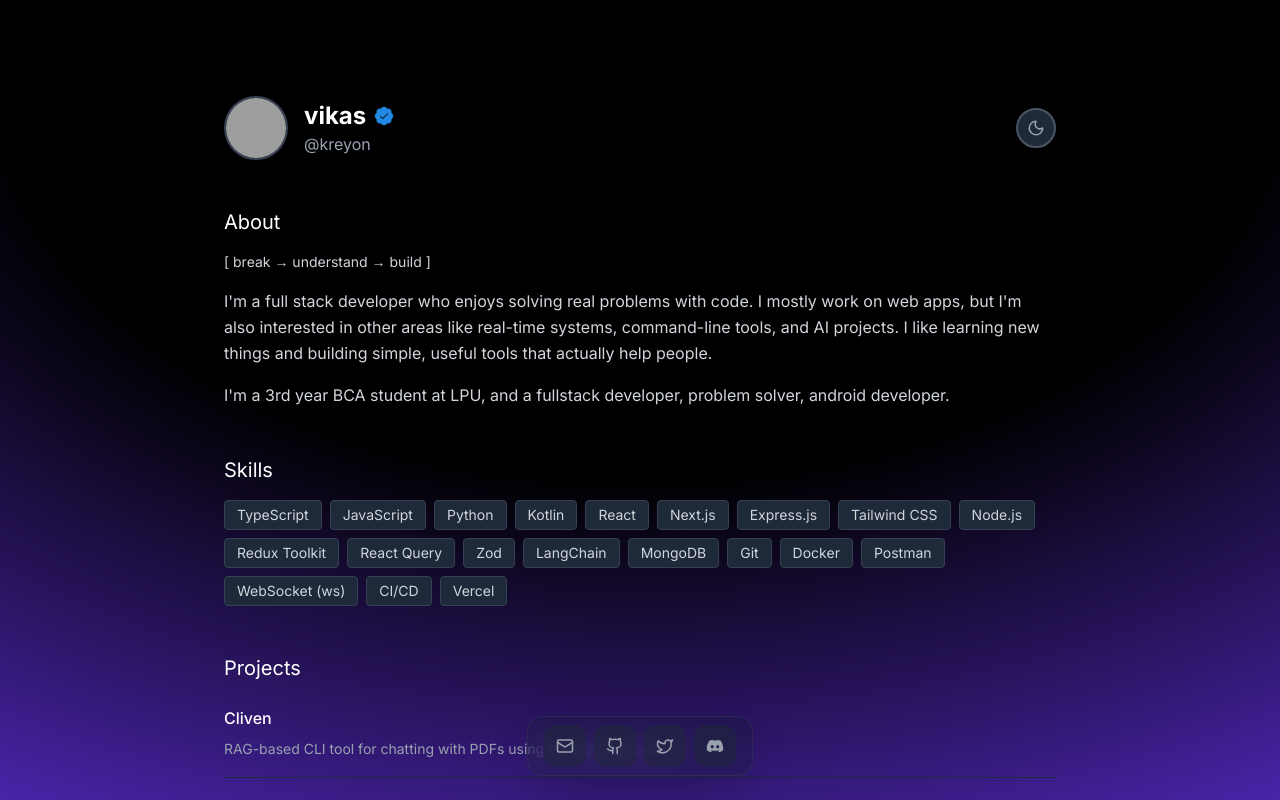
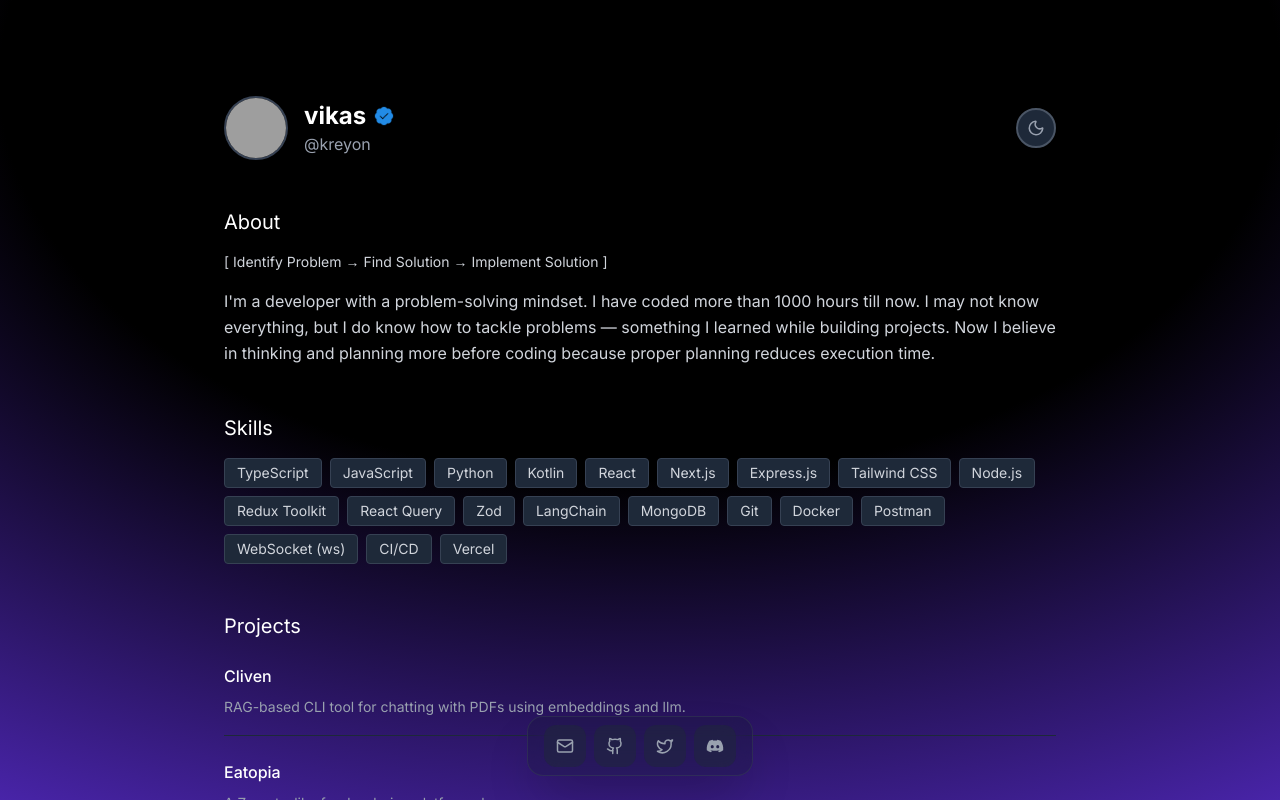
Before and after one commit to krey-yon/w3m, a Next.js app: page / in a window 1280 px wide. Built offline with nearby package versions, Linux system fonts and the light colour scheme; grey boxes are pictures that could not be loaded.

Commit message:
updated personel info

```diff
--- a/src/Data/personalInfo.ts
+++ b/src/Data/personalInfo.ts
@@ -1,9 +1,10 @@
 export const personalData = {
-    Name: "Vikas",
-    Alias: "Kreyon",
-    ProfilePicture: "https://avatars.githubusercontent.com/krey-yon",
-  aboutMe:
-    "I'm a full stack developer who enjoys solving real problems with code. I mostly work on web apps, but I'm also interested in other areas like real-time systems, command-line tools, and AI projects. I like learning new things and building simple, useful tools that actually help people.",
+  Name: "Vikas",
+  Alias: "Kreyon",
+  ProfilePicture: "https://avatars.githubusercontent.com/krey-yon",
+  aboutMe: `I'm a developer with a problem-solving mindset. I have coded more than 1000 hours till now.
+  I may not know everything, but I do know how to tackle problems — something I learned while building projects.
+  Now I believe in thinking and planning more before coding because proper planning reduces execution time.`,
   role: ["fullstack developer", "problem solver", "android developer"],
   College: "LPU",
   CurrentYear: "3rd year",
--- a/src/app/page.tsx
+++ b/src/app/page.tsx
@@ -84,7 +84,7 @@ export default function Home() {
               isDark ? "text-gray-300" : "text-gray-700"
             }`}
           >
-            [ break → understand → build ]
+            [ Identify Problem → Find Solution → Implement Solution ]
           </div>
           <div
             className={`space-y-4 leading-relaxed ${
@@ -92,11 +92,11 @@ export default function Home() {
             }`}
           >
             <p>{personalData.aboutMe}</p>
-            <p>
+            {/*<p>
               I&apos;m a {personalData.CurrentYear} {personalData.Degree}{" "}
               student at {personalData.College}, and a{" "}
               {personalData.role.join(", ")}.
-            </p>
+            </p>*/}
           </div>
         </section>
 
```
